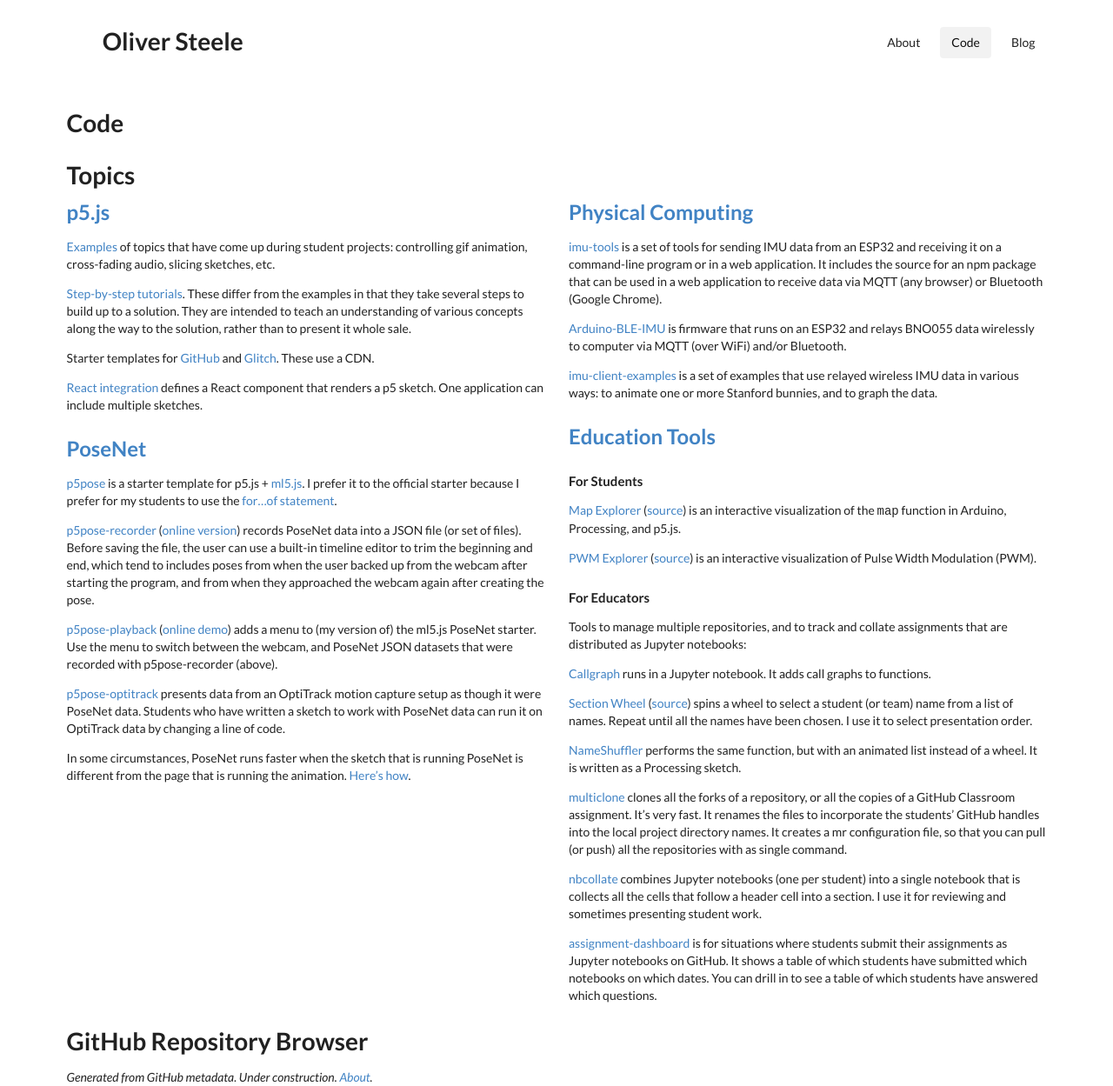
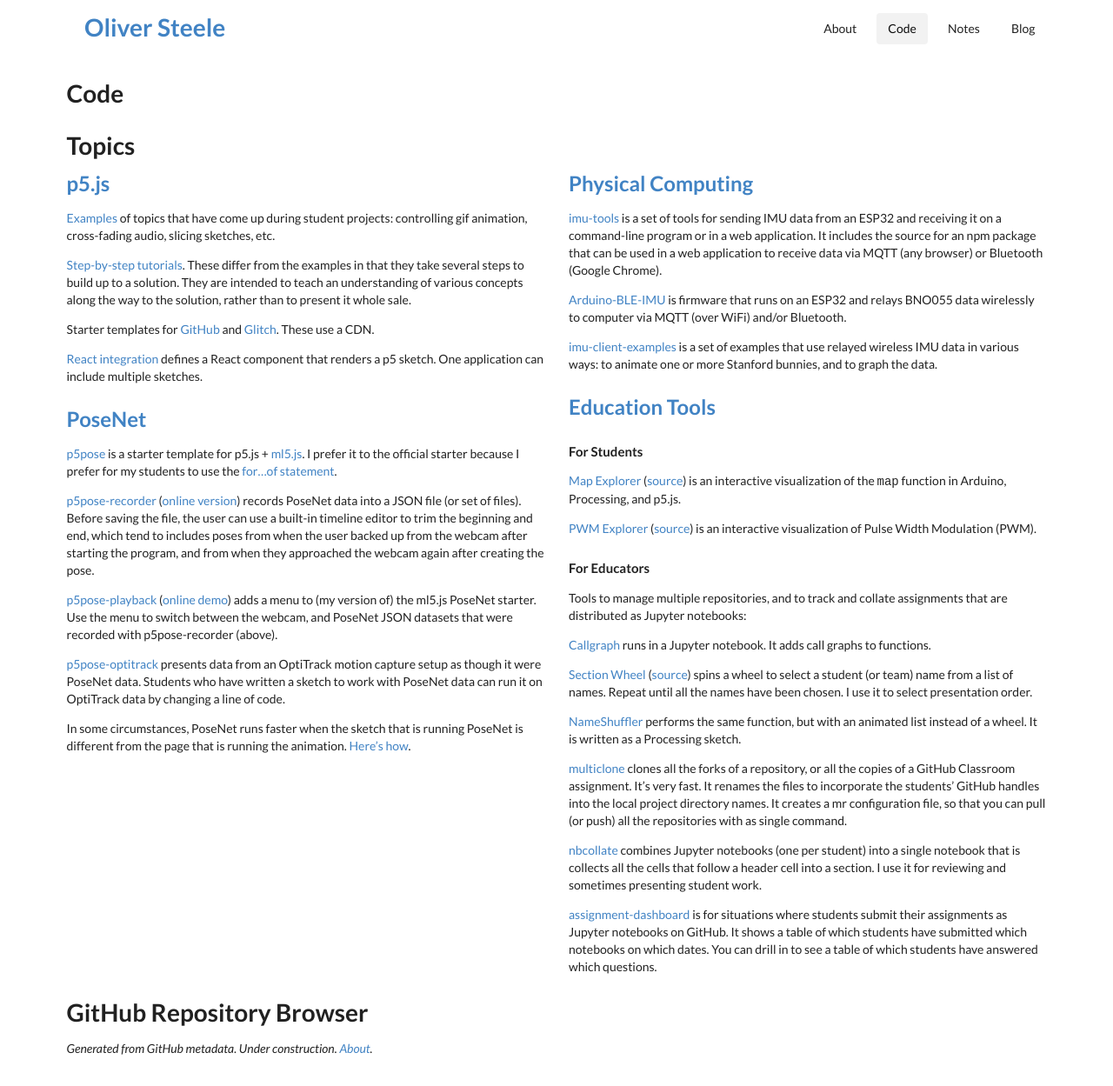
Before and after one commit to osteele/code.osteele.com, a Jekyll site: the page built from index.md, in a window 1280 px wide. Shown: the whole page at 87% size. Built offline with Jekyll 4.4.1, drawn with Linux system fonts in a browser that asks for light colours; nearby versions of some CDN libraries; after the commit the page ends 1216 px from its top, so only the background shows below that.

Commit message:
Add Notes subdomain to nav

```diff
--- a/_includes/header.html
+++ b/_includes/header.html
@@ -1,14 +1,17 @@
 {% if page.layout == 'projects' %}
 <div class="ui main borderless menu">
-  <div class="ui six column container">
+  <div class="ui container">
     <div class="ui header item">
-      <a class="item" href="https://osteele.com/">
-        <h1>Oliver Steele</h1>
-      </a>
+      <h1>
+        <a href="https://osteele.com/">
+          Oliver Steele
+        </a>
+      </h1>
     </div>
     <div class="ui borderless right secondary menu">
       <a class="item" href="https://osteele.com/about">About</a>
       <a class="active item" href="{{ page.url | prepend: site.baseurl }}">Code</a>
+      <a class="item" href="https://notes.osteele.com">Notes</a>
       <a class="item" href="https://blog.osteele.com">Blog</a>
     </div>
   </div>
```
